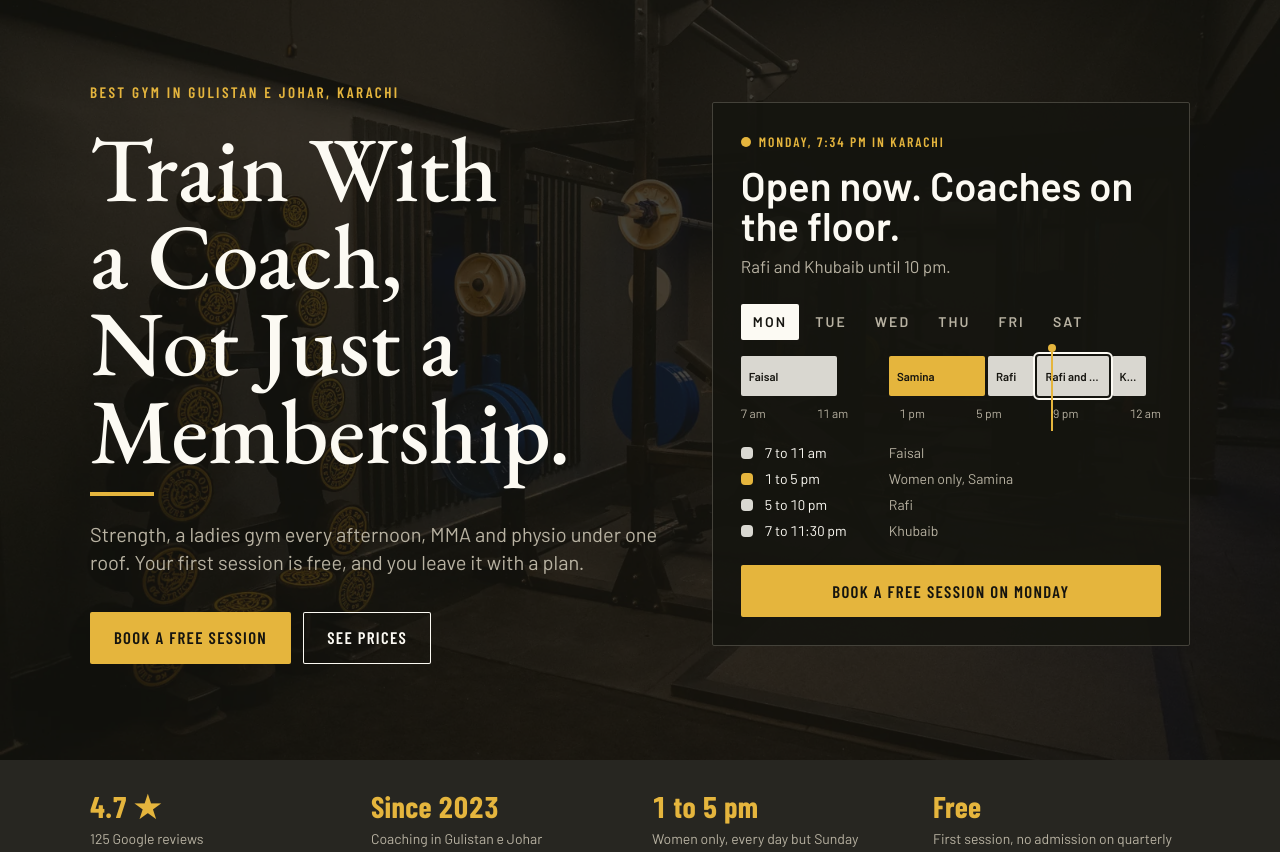
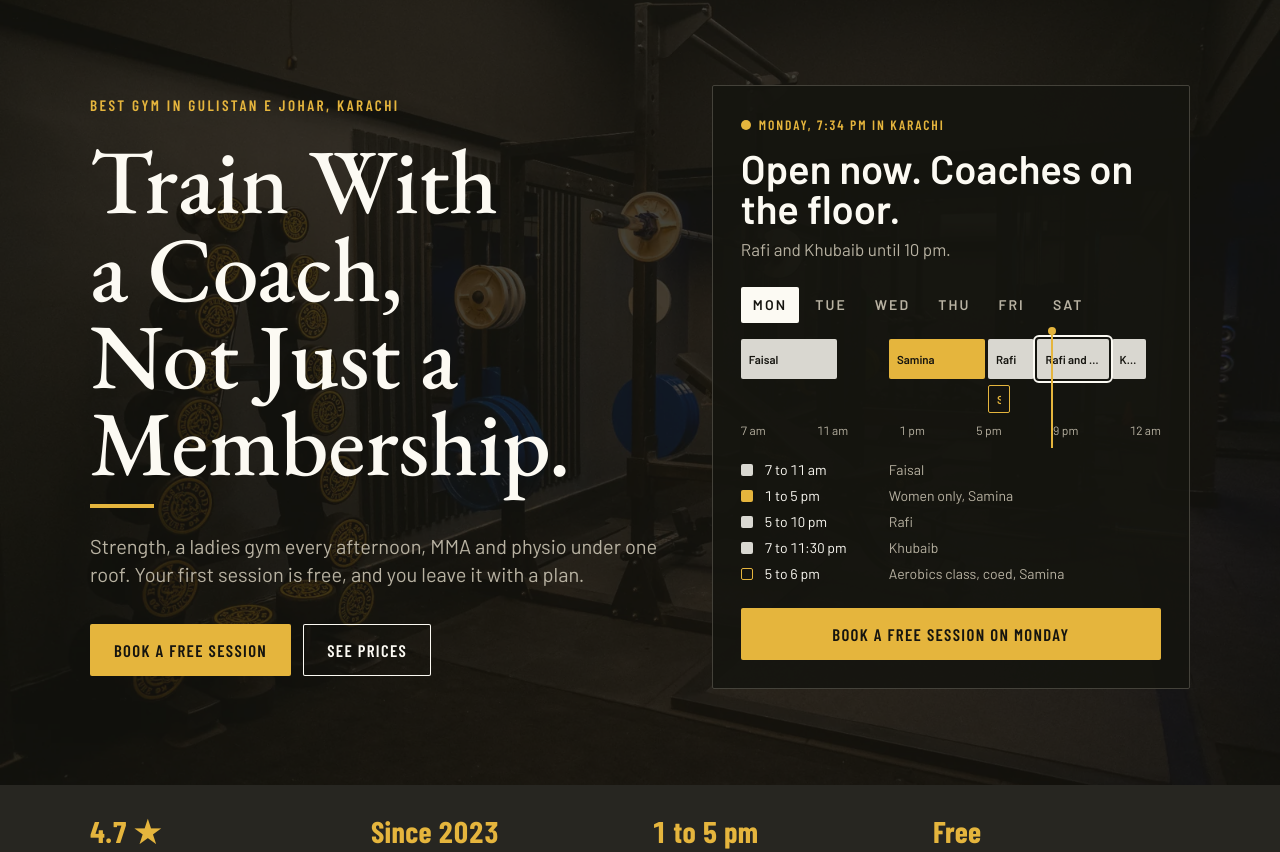
Before and after one commit to MrHanmax/HanmaFit, an Astro site: page / in a window 1280 px wide. Shown: the part 92-944 px from the top of the page. Built offline with nearby package versions, Linux system fonts and the light colour scheme; Astro itself is replaced by a stand-in of ours.

Commit message:
Coaches Mon to Fri, Saturday open floor, Samina 5 pm class, aerobics pricing

```diff
--- a/src/components/FloorNow.tsx
+++ b/src/components/FloorNow.tsx
@@ -34,22 +34,23 @@ type Status = { open: boolean; headline: string; detail: string; women: boolean
 function statusFor(day: number, hour: number): Status {
   if (day === 0) return { open: false, headline: 'Closed on Sundays', detail: 'Back Monday at 7 am with Faisal.', women: false };
   const today = schedule.filter((b) => b.days.includes(day));
-  const main = today.filter((b) => b.kind !== 'mma');
-  const now = main.find((b) => hour >= b.start && hour < b.end);
-  const mma = today.find((b) => b.kind === 'mma' && hour >= b.start && hour < b.end);
+  const floor = today.filter((b) => b.track === 'floor');
+  const now = floor.find((b) => hour >= b.start && hour < b.end);
+  const cls = today.find((b) => b.track === 'room' && hour >= b.start && hour < b.end);
   if (now) {
-    const coached = now.coach !== 'Front desk';
-    const block = now.kind === 'women' ? 'Women only' : coached ? 'Coaches on the floor' : 'Open floor';
+    const coached = now.coach !== 'Open floor';
+    const what = now.kind === 'women' ? 'Women only' : coached ? 'Coaches on the floor' : 'Open floor';
+    const who = coached ? now.coach : 'Front desk on site';
     return {
       open: true,
       women: now.kind === 'women',
-      headline: `Open now. ${block}.`,
-      detail: `${coached ? now.coach : 'Open floor'} until ${fmt(now.end)}${mma ? '. MMA class running with Owais.' : '.'}`,
+      headline: `Open now. ${what}.`,
+      detail: `${who} until ${fmt(now.end)}.${cls ? ` ${cls.label} with ${cls.coach} in the class room.` : ''}`,
     };
   }
-  const next = main.find((b) => b.start > hour);
-  if (next) return { open: false, women: false, headline: `Opens at ${fmt(next.start)}`, detail: `${next.label} with ${next.coach}.` };
-  return { open: false, women: false, headline: 'Closed for tonight', detail: day === 6 ? 'Back Monday at 7 am.' : 'Back tomorrow at 7 am with Faisal.' };
+  const next = floor.find((b) => b.start > hour);
+  if (next) return { open: false, women: false, headline: `Opens at ${fmt(next.start)}`, detail: next.coach === 'Open floor' ? `${next.label}, front desk on site.` : `${next.label} with ${next.coach}.` };
+  return { open: false, women: false, headline: 'Closed for tonight', detail: day === 6 ? 'Back Monday at 7 am with Faisal.' : day === 5 ? 'Back tomorrow at 7 am, open floor.' : 'Back tomorrow at 7 am with Faisal.' };
 }
 
 export default function FloorNow() {
@@ -66,13 +67,14 @@ export default function FloorNow() {
   const day = picked ?? (now?.day === 0 ? 1 : now?.day ?? 1);
   const isToday = now !== null && day === now.day;
   const blocks = useMemo(() => schedule.filter((b) => b.days.includes(day)), [day]);
-  const main = blocks.filter((b) => b.kind !== 'mma' && b.id !== 'open-late');
-  const mma = blocks.find((b) => b.kind === 'mma');
+  const floor = blocks.filter((b) => b.track === 'floor' && b.id !== 'open-late');
+  const room = blocks.filter((b) => b.track === 'room');
   const status = now ? statusFor(now.day, now.hour) : null;
 
   const bar = (b: Block) => {
     const active = isToday && now && now.hour >= b.start && now.hour < b.end;
-    const tone = b.kind === 'women' ? 'bg-gold text-ink' : b.kind === 'mma' ? 'border border-gold text-gold bg-ink' : 'bg-cream/85 text-ink';
+    const open = b.coach === 'Open floor';
+    const tone = b.kind === 'women' ? (open ? 'border border-gold text-gold bg-ink' : 'bg-gold text-ink') : b.track === 'room' ? 'border border-gold text-gold bg-ink' : open ? 'border border-cream/40 text-muted bg-ink' : 'bg-cream/85 text-ink';
     return (
       <div
         key={b.id}
@@ -80,7 +82,7 @@ export default function FloorNow() {
         style={{ left: pct(b.start), width: `calc(${pct(b.end)} - ${pct(b.start)} - 3px)` }}
         title={`${b.label}, ${fmt(b.start)} to ${fmt(b.end)}, ${b.coach}`}
       >
-        <span className="hidden truncate sm:inline">{b.coach}</span>
+        <span className="hidden truncate sm:inline">{b.coach === 'Open floor' ? 'Open' : b.coach}</span>
       </div>
     );
   };
@@ -94,7 +96,7 @@ export default function FloorNow() {
             {now ? `${DAYS_LONG[now.day]}, ${fmt(Math.floor(now.hour * 60) / 60)} in Karachi` : 'Studio hours'}
           </p>
           <p className="mt-3 text-[2.1rem] font-semibold leading-none sm:text-[2.5rem]">
-            {status ? status.headline : 'Coached all day, Monday to Saturday'}
+            {status ? status.headline : 'Coached Monday to Friday'}
           </p>
           <p className={`mt-2 ${status?.women ? 'text-gold' : 'text-muted'}`}>{status ? status.detail : 'Morning, women only and evening sessions.'}</p>
         </div>
@@ -115,8 +117,8 @@ export default function FloorNow() {
       </div>
 
       <div className="relative mt-4">
-        <div className="relative h-10">{main.map(bar)}</div>
-        {mma && <div className="relative mt-1.5 h-7">{bar(mma)}</div>}
+        <div className="relative h-10">{floor.map(bar)}</div>
+        {room.length > 0 && <div className="relative mt-1.5 h-7">{room.map(bar)}</div>}
         {isToday && now && now.hour >= DAY_START && (
           <div className="pointer-events-none absolute -top-2 -bottom-2 w-0.5 bg-gold" style={{ left: pct(now.hour) }} aria-hidden="true">
             <span className="absolute -top-1 -left-[3px] h-2 w-2 rounded-full bg-gold" />
@@ -128,15 +130,22 @@ export default function FloorNow() {
       </div>
 
       <ul className="mt-5 grid gap-y-1.5 text-sm">
-        {[
-          { key: 'm', kind: 'coed', time: '7 to 11 am', who: 'Faisal' },
-          { key: 'w', kind: 'women', time: '1 to 5 pm', who: 'Women only, Samina' },
-          { key: 'e', kind: 'coed', time: '5 to 10 pm', who: 'Rafi' },
-          { key: 'k', kind: 'coed', time: '7 to 11:30 pm', who: 'Khubaib' },
-          ...(mma ? [{ key: 'x', kind: 'mma', time: '9 to 10:30 pm', who: 'MMA class, Owais' }] : []),
-        ].map((r) => (
+        {(day === 6
+          ? [
+              { key: 's1', kind: 'open', time: '7 to 11 am', who: 'Open floor' },
+              { key: 's2', kind: 'women-open', time: '1 to 5 pm', who: 'Women only, open floor' },
+              { key: 's3', kind: 'open', time: '5 pm to 12 am', who: 'Open floor, Khubaib in for a short session' },
+            ]
+          : [
+              { key: 'm', kind: 'coed', time: '7 to 11 am', who: 'Faisal' },
+              { key: 'w', kind: 'women', time: '1 to 5 pm', who: 'Women only, Samina' },
+              { key: 'e', kind: 'coed', time: '5 to 10 pm', who: 'Rafi' },
+              { key: 'k', kind: 'coed', time: '7 to 11:30 pm', who: 'Khubaib' },
+              { key: 'c', kind: 'room', time: '5 to 6 pm', who: 'Aerobics class, coed, Samina' },
+            ]
+        ).concat(room.some((r) => r.kind === 'mma') ? [{ key: 'x', kind: 'room', time: '9 to 10:30 pm', who: 'MMA class, Owais' }] : []).map((r) => (
           <li key={r.key} className="flex items-center gap-3 text-muted">
-            <span className={`h-3 w-3 shrink-0 rounded-sm ${r.kind === 'women' ? 'bg-gold' : r.kind === 'mma' ? 'border border-gold' : 'bg-cream/85'}`} aria-hidden="true" />
+            <span className={`h-3 w-3 shrink-0 rounded-[2px] ${r.kind === 'women' ? 'bg-gold' : r.kind === 'room' || r.kind === 'women-open' ? 'border border-gold' : r.kind === 'open' ? 'border border-cream/40' : 'bg-cream/85'}`} aria-hidden="true" />
             <span className="w-28 shrink-0 tabular-nums text-cream">{r.time}</span>
             <span>{r.who}</span>
           </li>
--- a/src/data/site.ts
+++ b/src/data/site.ts
@@ -34,33 +34,43 @@ export function waLink(message: string, code = 'WEB') {
 }
 
 // Hours in 24h decimal. Monday = 1 ... Saturday = 6. Sunday closed.
+// Coaches work Monday to Friday. Saturday is an open floor with the front desk on site.
 export type Block = {
   id: string;
   label: string;
   start: number;
   end: number;
-  coach: string;
-  kind: 'coed' | 'women' | 'mma';
+  coach: string;       // 'Open floor' means no coach, front desk on site
+  kind: 'coed' | 'women' | 'class' | 'mma';
   days: number[];
+  track: 'floor' | 'room'; // strength floor, or the separate class room
 };
 
-const MON_SAT = [1, 2, 3, 4, 5, 6];
+const MON_FRI = [1, 2, 3, 4, 5];
+const SAT = [6];
 
 export const schedule: Block[] = [
-  { id: 'morning', label: 'Morning coaching', start: 7, end: 11, coach: 'Faisal', kind: 'coed', days: MON_SAT },
-  { id: 'women', label: 'Women only', start: 13, end: 17, coach: 'Samina', kind: 'women', days: MON_SAT },
-  { id: 'early-evening', label: 'Evening coaching', start: 17, end: 19, coach: 'Rafi', kind: 'coed', days: MON_SAT },
-  { id: 'peak', label: 'Evening coaching', start: 19, end: 22, coach: 'Rafi and Khubaib', kind: 'coed', days: MON_SAT },
-  { id: 'late', label: 'Late evening', start: 22, end: 23.5, coach: 'Khubaib', kind: 'coed', days: MON_SAT },
-  { id: 'open-late', label: 'Open floor', start: 23.5, end: 24, coach: 'Front desk', kind: 'coed', days: MON_SAT },
-  { id: 'mma', label: 'MMA class', start: 21, end: 22.5, coach: 'Owais', kind: 'mma', days: [2, 4, 6] },
+  { id: 'morning', label: 'Morning coaching', start: 7, end: 11, coach: 'Faisal', kind: 'coed', days: MON_FRI, track: 'floor' },
+  { id: 'women', label: 'Women only', start: 13, end: 17, coach: 'Samina', kind: 'women', days: MON_FRI, track: 'floor' },
+  { id: 'early-evening', label: 'Evening coaching', start: 17, end: 19, coach: 'Rafi', kind: 'coed', days: MON_FRI, track: 'floor' },
+  { id: 'peak', label: 'Evening coaching', start: 19, end: 22, coach: 'Rafi and Khubaib', kind: 'coed', days: MON_FRI, track: 'floor' },
+  { id: 'late', label: 'Late evening', start: 22, end: 23.5, coach: 'Khubaib', kind: 'coed', days: MON_FRI, track: 'floor' },
+  { id: 'open-late', label: 'Open floor', start: 23.5, end: 24, coach: 'Open floor', kind: 'coed', days: MON_FRI, track: 'floor' },
+  { id: 'samina-class', label: 'Aerobics class, coed', start: 17, end: 18, coach: 'Samina', kind: 'class', days: MON_FRI, track: 'room' },
+  { id: 'mma', label: 'MMA class', start: 21, end: 22.5, coach: 'Owais', kind: 'mma', days: [2, 4, 6], track: 'room' },
+  // Saturday: open floor, front desk on site
+  { id: 'sat-morning', label: 'Open floor', start: 7, end: 11, coach: 'Open floor', kind: 'coed', days: SAT, track: 'floor' },
+  { id: 'sat-women', label: 'Women only, open floor', start: 13, end: 17, coach: 'Open floor', kind: 'women', days: SAT, track: 'floor' },
+  { id: 'sat-evening', label: 'Open floor', start: 17, end: 24, coach: 'Open floor', kind: 'coed', days: SAT, track: 'floor' },
 ];
 
 export const hoursSummary = [
   { label: 'Morning, coed', time: '7 am to 11 am' },
   { label: 'Women only', time: '1 pm to 5 pm' },
   { label: 'Evening, coed', time: '5 pm to 12 am' },
+  { label: 'Aerobics class, coed', time: 'Mon to Fri, 5 pm to 6 pm' },
   { label: 'MMA class', time: 'Tue, Thu, Sat, 9 pm to 10:30 pm' },
+  { label: 'Saturday', time: 'Open floor, front desk on site' },
   { label: 'Sunday', time: 'Closed' },
 ];
 
@@ -72,6 +82,7 @@ export const pricing: { group: string; items: Price[] }[] = [
     items: [
       { name: 'Personal training', monthly: 20000, quarterly: 51000, save: 'Save 15%', note: 'One to one, with your own coach' },
       { name: 'Group training', monthly: 12000, quarterly: 31000, save: 'Save 14%', note: 'Small coached groups on the strength floor' },
+      { name: 'Aerobics and Zumba classes', monthly: 5000, note: 'Women only, 1 to 5 pm, plus a coed class 5 to 6 pm, Monday to Friday' },
     ],
   },
   {
@@ -109,25 +120,26 @@ export const coaches: Coach[] = [
     role: 'Floor manager and coach',
     bio: 'Runs the floor in the evenings and coaches small groups and personal training clients.',
     photo: 'e248315a-02bc-42c2-8b1d-f9e67eda06e0.png',
-    hours: '7 pm to 11:30 pm',
+    hours: 'Mon to Fri, 7 pm to 11:30 pm',
   },
   {
     name: 'Rafi Khan',
     role: 'Strength coach',
     bio: 'Coaches the evening groups, from first time lifters to people chasing a stronger total.',
-    hours: '5 pm to 10 pm',
+    hours: 'Mon to Fri, 5 pm to 10 pm',
   },
   {
     name: 'Muhammad Faisal',
     role: 'Strength and mobility coach',
     bio: 'Owns the mornings. Strength, mobility and personal training before your work day starts.',
     photo: 'bc68b55b-cee8-48d8-b7b6-abe91b36b81d.png',
-    hours: '7 am to 11 am',
+    hours: 'Mon to Fri, 7 am to 11 am',
   },
   {
     name: 'Samina Faisal',
     role: "Women's coach",
-    bio: 'Leads the women only hours: aerobics, Zumba, group training and personal training.',
+    bio: 'Leads the women only afternoons and a coed aerobics class from 5 to 6 pm: aerobics, Zumba, group training and personal training.',
+    hours: 'Mon to Fri, 1 pm to 6 pm',
     hours: '1 pm to 5 pm',
   },
   {
@@ -196,7 +208,7 @@ export const studioPhotos = {
 export const faqs = [
   {
     q: 'Where is Hanma in Gulistan e Johar?',
-    a: 'On Manzoor Street, Gulistan e Johar, Karachi. Open Monday to Saturday from 7 am. Tap Get Directions on this page for the map.',
+    a: 'On Manzoor Street, Gulistan e Johar, Karachi. Coached Monday to Friday, open floor on Saturday, closed Sunday. Tap Get Directions on this page for the map.',
   },
   {
     q: 'Is the first session really free?',
@@ -204,7 +216,7 @@ export const faqs = [
   },
   {
     q: 'Do you have women only hours?',
-    a: 'Yes. Monday to Saturday, 1 pm to 5 pm, the whole studio is women only and coached by Samina.',
+    a: 'Yes. Every afternoon from 1 pm to 5 pm the whole studio is women only. Monday to Friday Samina coaches; Saturday is an open floor.',
   },
   {
     q: 'How much is membership?',
@@ -259,7 +271,7 @@ export const programmes: Programme[] = [
     slug: 'group-classes',
     name: 'Group training',
     short: 'Small coached groups, so you still get corrected.',
-    when: 'Mornings and evenings, Monday to Saturday',
+    when: 'Mornings and evenings, Monday to Friday',
     who: 'For people who want coaching and energy without the PT price',
     from: '12,000 a month',
     tone: 'coed',
@@ -270,14 +282,14 @@ export const programmes: Programme[] = [
       'Groups are kept small, so your coach can still watch your form and push your numbers.',
       'Sessions mix strength work with conditioning. You leave knowing exactly what you lifted and what comes next.',
     ],
-    includes: ['Coached strength and conditioning', 'Morning and evening groups', 'Progress tracked session to session', 'Quarterly plan at 31,000, no admission fee'],
+    includes: ['Coached strength and conditioning', 'Morning and evening groups, Monday to Friday', 'Progress tracked session to session', 'Quarterly plan at 31,000, no admission fee'],
     photo: 'f16e9ac7-6467-41d4-b94a-092b08e764d6.png',
   },
   {
     slug: 'women-only',
     name: 'Women only sessions',
     short: 'The whole studio, women only, every afternoon.',
-    when: 'Monday to Saturday, 1 pm to 5 pm, with Samina',
+    when: 'Every afternoon, 1 pm to 5 pm. Coached by Samina Monday to Friday',
     who: 'Aerobics, Zumba, strength and personal training for women',
     from: '5,000 a month',
     tone: 'women',
@@ -285,10 +297,10 @@ export const programmes: Programme[] = [
     title: 'Ladies Gym in Gulistan e Johar, Women Only Hours | Hanma Fitness Studio',
     description: 'Ladies gym in Gulistan e Johar, Karachi. Women only hours every afternoon, 1 to 5 pm, with a female coach: aerobics, Zumba, strength and personal training.',
     intro: [
-      'From 1 pm to 5 pm the whole studio is women only, with Samina coaching on the floor.',
-      'Join the aerobics and Zumba classes, lift in a coached group, or book personal training with Samina.',
+      'From 1 pm to 5 pm the whole studio is women only. Monday to Friday, Samina coaches on the floor; on Saturday the studio stays women only as an open floor.',
+      'Join the aerobics and Zumba classes, lift in a coached group, or book personal training with Samina. Prefer evenings? Samina also runs a coed aerobics class from 5 to 6 pm.',
     ],
-    includes: ['Female coach on the floor', 'Aerobics and Zumba classes', 'Strength training and personal training', 'Monday to Saturday, 1 to 5 pm'],
+    includes: ['Aerobics and Zumba classes, 5,000 a month', 'Personal training with Samina, priced by plan, ask us', 'Female coach on the floor, Monday to Friday', 'Coed aerobics class, 5 to 6 pm, Monday to Friday'],
   },
   {
     slug: 'mma',
--- a/src/layouts/Base.astro
+++ b/src/layouts/Base.astro
@@ -140,7 +140,7 @@ const faqSchema = faq?.length
       <div class="wrap grid gap-10 py-14 md:grid-cols-[1.3fr_1fr_1fr]">
         <div>
           <img src="/brand/logo.png" alt="Hanma Fitness Studio" width="200" height="120" class="h-auto w-[200px]" loading="lazy" />
-          <p class="mt-4 max-w-sm">The best gym in Gulistan e Johar for coached training. A coaching first studio in Gulistan e Johar. Coaches on the floor morning, afternoon and evening.</p>
+          <p class="mt-4 max-w-sm">The best gym in Gulistan e Johar for coached training. A coaching first studio, with coaches on the floor morning, afternoon and evening, Monday to Friday.</p>
           <div class="mt-5 flex flex-wrap gap-3">
             <a class="btn btn-gold !min-h-11" href={waLink('Hi Hanma, I would like to book a free session')} data-wa>WhatsApp Us</a>
             <a class="btn btn-line !min-h-11" href={`tel:${business.phoneTel}`}>Call {business.phoneDisplay}</a>
--- a/src/pages/about.astro
+++ b/src/pages/about.astro
@@ -49,7 +49,7 @@ const team = coaches.slice(1);
         <p class="eyebrow mb-4">The studio</p><h2 class="mb-6 text-5xl">Why Hanma Is Built Around Coaching</h2>
         <p>Most gyms sell you access and leave you to it. We would rather sell you results, so every programme starts with a coach who knows your name, your goal and your starting point.</p>
         <p>The studio has a strength floor, a separate class room for MMA and aerobics, and a physio room, so different kinds of training do not get in each other's way.</p>
-        <p>Women only hours run every afternoon, Monday to Saturday.</p>
+        <p>Women only hours run every afternoon. Coaches are on the floor Monday to Friday; Saturday is an open floor.</p>
       </div>
     </div>
   </section>
--- a/src/pages/index.astro
+++ b/src/pages/index.astro
@@ -39,7 +39,7 @@ import { img, studioPhotos, waLink, faqs, business } from '../data/site';
     <ul class="wrap grid grid-cols-2 gap-x-6 gap-y-5 py-7 md:grid-cols-4">
       <li><a href={business.mapsUrl} class="block"><span class="price block text-3xl text-gold">{business.googleRating} ★</span><span class="text-sm text-muted">{business.googleReviewCount} Google reviews</span></a></li>
       <li><span class="price block text-3xl text-gold">Since 2023</span><span class="text-sm text-muted">Coaching in Gulistan e Johar</span></li>
-      <li><span class="price block text-3xl text-gold">1 to 5 pm</span><span class="text-sm text-muted">Women only, every day but Sunday</span></li>
+      <li><span class="price block text-3xl text-gold">1 to 5 pm</span><span class="text-sm text-muted">Women only afternoons, Monday to Saturday</span></li>
       <li><span class="price block text-3xl text-gold">Free</span><span class="text-sm text-muted">First session, no admission on quarterly plans</span></li>
     </ul>
   </section>
@@ -65,7 +65,7 @@ import { img, studioPhotos, waLink, faqs, business } from '../data/site';
     <div class="wrap grid gap-10 lg:grid-cols-[1fr_1.4fr]">
       <SectionHead id="why-h" eyebrow="Why Hanma" title="What Makes a Gym the Best in Gulistan e Johar" />
       <div class="grid gap-x-8 gap-y-8 sm:grid-cols-2">
-        <div><h3 class="text-2xl">A Coach on the Floor</h3><p class="mt-2 text-muted">Morning, afternoon and evening sessions are coached. You are corrected, progressed and kept accountable, not left with a membership card.</p></div>
+        <div><h3 class="text-2xl">A Coach on the Floor</h3><p class="mt-2 text-muted">Monday to Friday, every morning, afternoon and evening session is coached. You are corrected, progressed and kept accountable, not left with a membership card.</p></div>
         <div><h3 class="text-2xl">A Ladies Gym Every Afternoon</h3><p class="mt-2 text-muted">From 1 to 5 pm the whole studio is women only, with a female coach. <a class="text-cream underline decoration-gold underline-offset-4" href="/services/women-only">See women only sessions</a>.</p></div>
         <div><h3 class="text-2xl">Physio and Nutrition In House</h3><p class="mt-2 text-muted">Dr Ismail handles injuries and rehab. Diet plans come from a team led by a qualified nutritionist. <a class="text-cream underline decoration-gold underline-offset-4" href="/services/hanma-health">See Hanma Health</a>.</p></div>
         <div><h3 class="text-2xl">Rated {business.googleRating} on Google</h3><p class="mt-2 text-muted">{business.googleReviewCount} reviews from members in Johar since we opened in 2023. <a class="text-cream underline decoration-gold underline-offset-4" href={business.mapsUrl}>Read them on Google</a>.</p></div>
```
